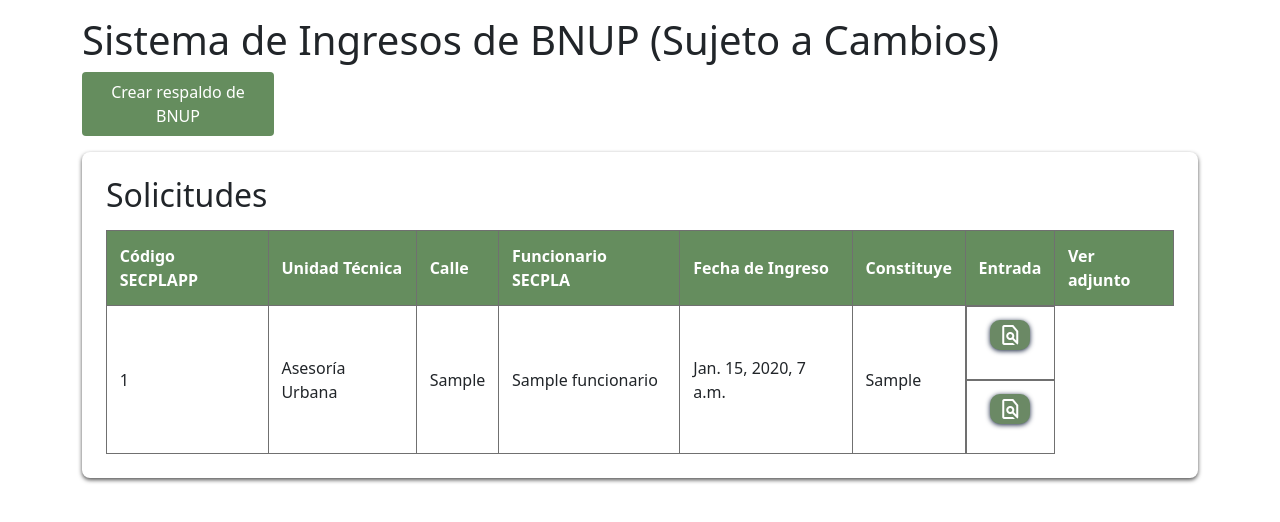
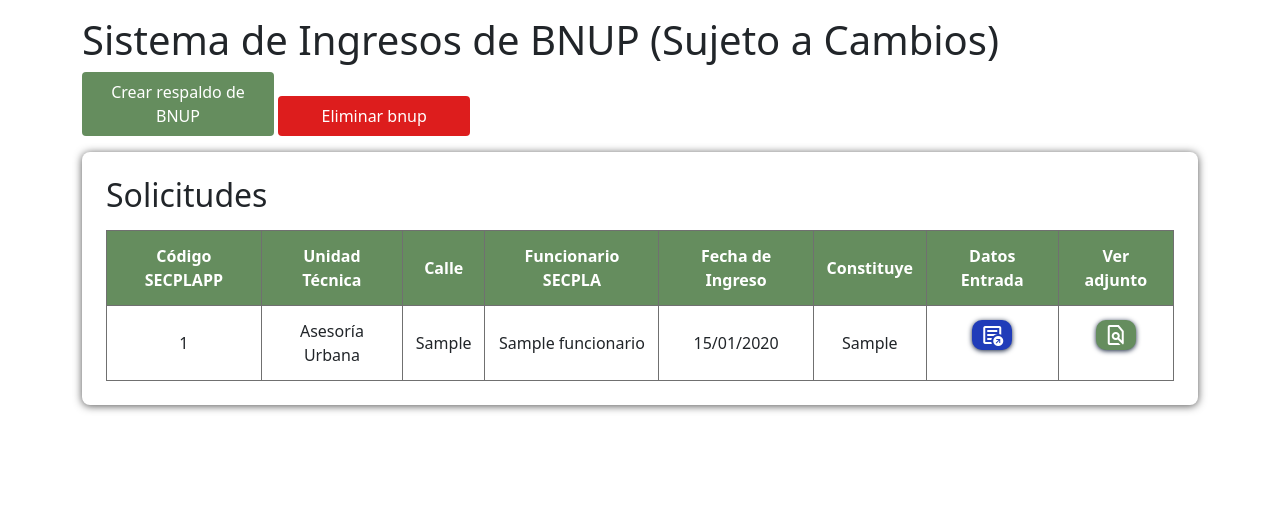
Before and after one commit to SofiaUSM/ProyectoSECPLA, a Django app: page /Forms/bnup/ in a window 1280 px wide. Shown: the part 73-595 px from the top of the page. Run offline with Django 3.2, Linux system fonts and the light colour scheme; a user stored in the database is signed in; tables that the repository leaves empty hold one stand-in row (values such as "Sample post"); some libraries are stand-ins or nearby versions.

Commit message:
arreglos visuales
boton eliminar bnup si es staff, y otros arreglos

```diff
--- a/Formulario/models.py
+++ b/Formulario/models.py
@@ -271,6 +271,7 @@ def content_file_bnup_adjunto(instance, filename):
 class Funcionario(models.Model):
     nombre = models.CharField(max_length=255,blank=True,null=True)
 
+
 class bnup_ingreso(models.Model):
 
     id = models.BigAutoField(primary_key=True, unique=True)
@@ -280,8 +281,8 @@ class bnup_ingreso(models.Model):
     ref = models.TextField(blank=True,null=True)
     mat = models.TextField(blank=True,null=True)
 
-    n_de_ingreso = models.TextField(blank=True,null=True)
-    codigo = models.BigIntegerField(blank=True,null=True)
+    n_de_ingreso = models.TextField(blank=True,null=True) # ESTO NO SE QUE ES
+    codigo = models.BigIntegerField(blank=True,null=True) # CODIGO SECPLAPP
 
     funcionario = models.ForeignKey(Funcionario, on_delete=models.CASCADE, null=True, blank=True)
     unidad_técnica = models.CharField(max_length=100, blank=True, default='',choices=UNI_TEC)
--- a/Formulario/templates/Bnup.html
+++ b/Formulario/templates/Bnup.html
@@ -18,9 +18,20 @@
     <a style="text-decoration: none;" href="#" data-bs-toggle="modal" data-bs-target="#dynamicEmailModal" data-email-id="1">
         <button> Crear respaldo de BNUP </button>
     </a>
+
+    {% if request.user.is_authenticated %}
+        {% if request.user.is_staff %}
+            <a style="text-decoration: none;">
+                <button class="eliminar"  style=" background-color: #dd1d1d;"> Eliminar bnup </button>
+            </a>
+        {% endif %}
+    {% endif %}
+
+
+
     <section class="section" id="busqueda">
         <h2>Solicitudes</h2>
-        <!-- Resultados de búsqueda -->
+
         <!-- Resultados de búsqueda -->
         <table id="tablaResultados">
             <thead>
@@ -31,23 +42,23 @@
                     <th>Funcionario SECPLA</th>
                     <th>Fecha de Ingreso</th>
                     <th>Constituye</th>
-                    <th>Entrada</th>  <!-- Nueva columna -->
-                    <th>Ver adjunto</th>  <!-- Nueva columna -->
+                    <th>Datos Entrada</th>
+                    <th>Ver adjunto</th>
                 </tr>
             </thead>
             <tbody>
-                {% for bnup in bnups %}
+                {% for bnup in bnups reversed %}
                 <tr>
                     <td>{{ bnup.codigo }}</td>
                     <td>{{ bnup.unidad_técnica }}</td>
                     <td>{{ bnup.calle }}</td>
                     <td>{{ bnup.funcionario.nombre }}</td>
-                    <td>{{ bnup.fecha }}</td>
+                    <td>{{ bnup.fecha|date:"d/m/Y" }}</td>
 
-                    <!-- Muestra los datos guardados en el modelo -->
+
                     <td>
                         {% if bnup.constituye == "OTRO" %}
-                            {{ bnup.otro_constituye|default:"Otro" }}
+                            {{ bnup.constituye|default:"Otro" }}
                         {% else %}
                             {{ bnup.constituye }}
                         {% endif %}
@@ -55,23 +66,23 @@
 
 
                     <!-- Previsualización de datos de entrada -->
-                    <td style="display: flex; justify-content: center; border-inline: 1;">
+                    <td>
                         <div class="icon-container">
-                            <button class="buttonLogin buttonPreview" onclick="openPreviewModal('{{ bnup.n_de_ingreso }}',
-                                        '{{ bnup.funcionario.nombre }}', '{{ bnup.fecha }}', '{{ bnup.constituye }}',
+                            <button class="buttonLogin buttonPreview button1" onclick="openPreviewModal('{{ bnup.n_de_ingreso }}',
+                                        '{{ bnup.funcionario.nombre }}', '{{ bnup.fecha }}', '{{ bnup.otro_constituye }}',
                                         '{{ bnup.calle }}', '{{ bnup.ref }}', '{{ bnup.mat }}')">
-                                <span class="material-symbols-outlined bell">find_in_page</span>
+                                <span class="material-symbols-outlined bell">export_notes</span>
                             </button>
                             <div class="tooltip">Ver datos de entrada</div>
                         </div>
                     </td>
 
                     <!-- Archivo adjunto -->
-                    <td style="display: flex; justify-content: center; border-inline: 1;">
+                    <td>
                         {% if bnup.archivo_adjunto %}
                         <div class="icon-container">
                             <a href="{{ bnup.archivo_adjunto.url }}" target="_blank" style="text-decoration: none;">
-                                <button class="buttonLogin buttonPreview">
+                                <button class="buttonLogin buttonPreview button2">
                                     <span class="material-symbols-outlined bell">find_in_page</span>
                                 </button>
                             </a>
--- a/Formulario/views.py
+++ b/Formulario/views.py
@@ -5,6 +5,8 @@ from django.shortcuts import get_object_or_404, render,redirect
 from django.urls import reverse
 from .models import *
 from django.utils.timezone import make_aware
+from django.contrib import messages
+
 
 # Create your views here.
 def menu(request):
@@ -135,12 +137,12 @@ def formulario(request):
 
 def bnup(request):
     usuarios = Funcionario.objects.all()
-    funcionario = ""
+    funcionario = None
     # Definir las opciones de Unidad Técnica
-    UNI_TEC ={
-        ('Asesoría Urbana','AU'),
-        ('Direcciones de Obras Municipales','DOM'),
-    }
+    UNI_TEC = [
+        ('Asesoría Urbana', 'AU'),
+        ('Direcciones de Obras Municipales', 'DOM'),
+    ]
     bnup = bnup_ingreso.objects.all()
     data = {
         "usuarios":usuarios,
@@ -225,13 +227,12 @@ def actualizar(request,id=0):
 
     if request.method == "POST":
         if request.FILES.get('au_archivo'):
-                iniciativa.solicitud_au_adjunto = request.FILES.get('au_archivo')
-                iniciativa.solicitud_au = entregado(request.FILES.get('au_archivo'))
-
+            iniciativa.solicitud_au_adjunto = request.FILES.get('au_archivo')
+            iniciativa.solicitud_au = entregado(request.FILES.get('au_archivo'))
 
         if request.FILES.get('fac_archivo'):
-                iniciativa.factibilidad_adjunto = request.FILES.get('fac_archivo')
-                iniciativa.factibilidad = entregado(request.FILES.get('fac_archivo'))
+            iniciativa.factibilidad_adjunto = request.FILES.get('fac_archivo')
+            iniciativa.factibilidad = entregado(request.FILES.get('fac_archivo'))
 
         iniciativa.save()
 
@@ -342,6 +343,7 @@ def fechas_hoy(algo):
 
 def entregado(algo):
 
+
     if algo:
         return True
     else:
--- a/core/settings.py
+++ b/core/settings.py
@@ -26,7 +26,7 @@ SECRET_KEY = 'django-insecure-8m+^_2(fk$9b*i&pzlb(bqaq%((ede!-75#b22b!sy#+=mba$4
 # SECURITY WARNING: don't run with debug turned on in production!
 DEBUG = True
 
-ALLOWED_HOSTS = ['*','https://074e-2803-c600-5115-ae2d-693f-5839-a678-b0d0.ngrok-free.app']
+ALLOWED_HOSTS = ['*','https://bf39-2803-c600-5115-ae2d-6537-e625-c175-41cc.ngrok-free.app']
 
 CORS_ALLOWED_ORIGINS = ['*']
 
--- a/static/css/bnup.css
+++ b/static/css/bnup.css
@@ -8,7 +8,7 @@ main {
     margin-bottom: 2rem;
     padding: 1.5rem;
     border-radius: 8px;
-    box-shadow: 0 2px 4px rgb(0 0 0 / 68%);
+    box-shadow: 0px 1px 8px rgb(0 0 0 / 68%);
 }
 
 label {
@@ -40,7 +40,7 @@ table {
 th, td {
     border: 1px solid #707070;
     padding: 0.8rem;
-    text-align: left;
+    text-align: center;
 }
 th {
     background-color: rgb(101, 141, 94);
@@ -69,6 +69,10 @@ th {
     background-color: rgb(66, 106, 59);
     color: #ffffff;
 
+}
+
+button.eliminar:hover{
+  background-color: #460e0e;
 }
 
 .buttonLogin {
@@ -179,3 +183,25 @@ th {
     visibility: visible;
     opacity: 1;
   }
+
+  button.button1{
+    background-color: rgb(32, 60, 185);
+    color: #ffffff;
+    border: none;
+    cursor: pointer;
+    align-items: center;
+}
+  button.button1:hover{
+      background-color: rgb(88, 48, 182);
+  }
+
+  button.button2{
+    background-color: rgb(101, 141, 94);
+    color: #ffffff;
+    border: none;
+    cursor: pointer;
+    align-items: center;
+}
+button.button2:hover{
+    background-color: rgb(28, 85, 13);
+}
--- a/static/css/login.css
+++ b/static/css/login.css
@@ -34,7 +34,6 @@ body::before {
   position: absolute;
   width: 100%;
   height: 100%;
-  background-color: #000;
   background: url("https://departamentosig.munivalpo.cl/media/assets/imagen_sig/None/adjunto_9jQ2xj1.jpg"), #000;
 
   background-position: center;
@@ -189,10 +188,10 @@ h1 {
   align-items: center; /* Centra verticalmente los logos */
   width: 100%; /* Asegura que ocupe todo el ancho disponible */
   margin-bottom: 20px;
-  position: fixed;
-  z-index: 10;
+  position: absolute;
   top: 0;
   left: 0;
+
 
 }
 
```
Also changed, not shown: Formulario/migrations/0014_alter_bnup_ingreso_unidad_técnica.py (added).
